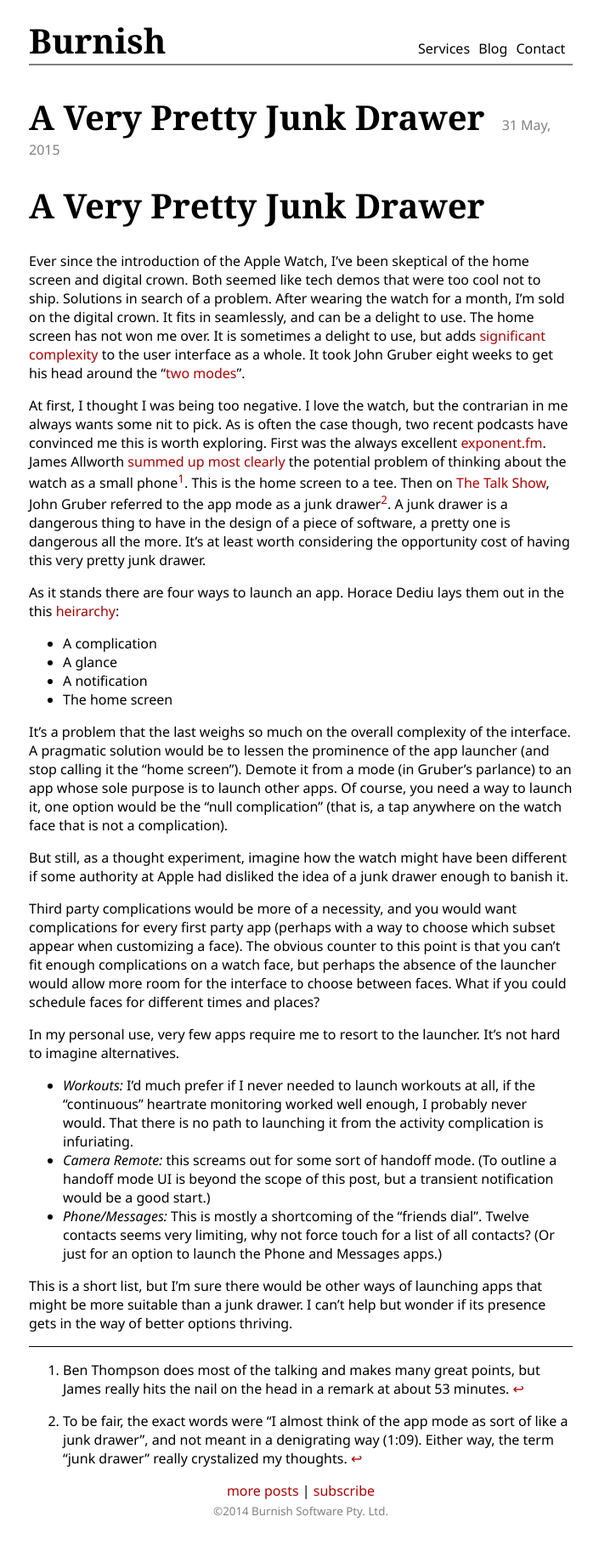
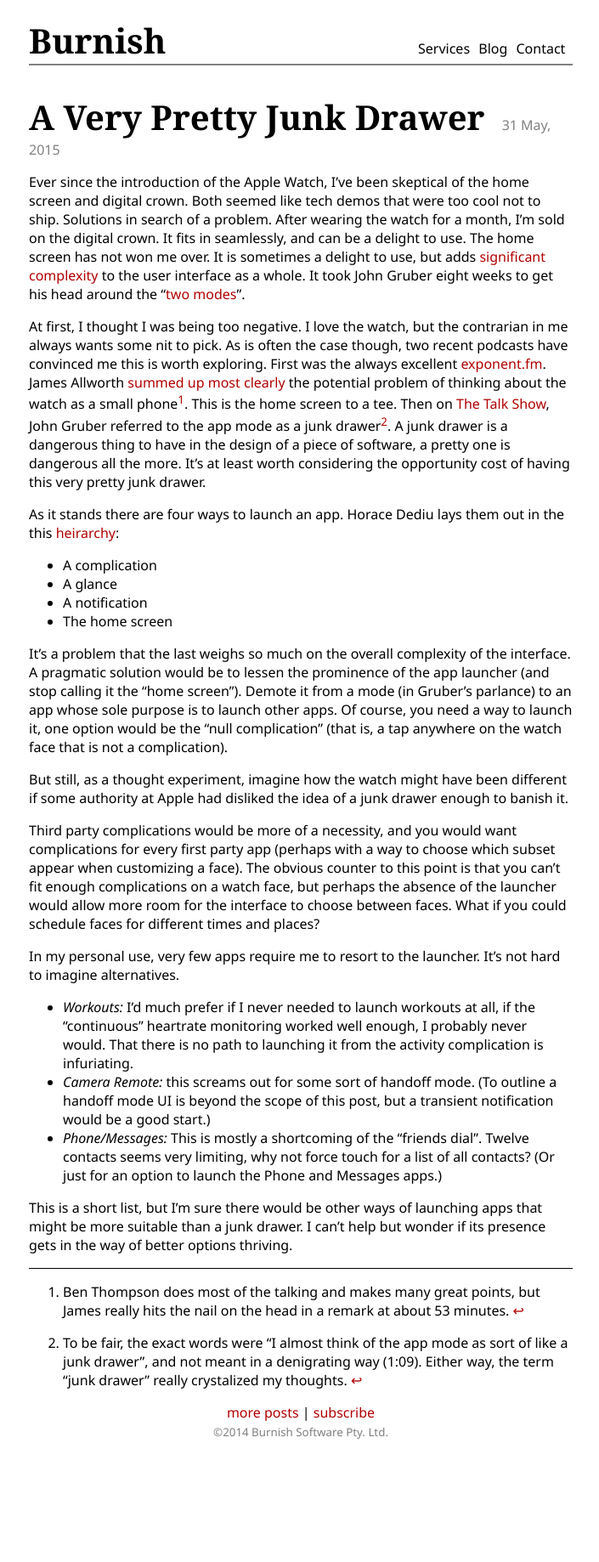
Before and after one commit to burnish/burnish.github.com, a Jekyll site: the page built from _posts/2015-05-31-a-very-pretty-junk-drawer.md, in a window 1280 px wide. Shown: the whole page at 85% size, without its empty margins (286-991 px from the left). Built offline with Jekyll 4.4.1, drawn with Linux system fonts in a browser that asks for light colours; after the commit the page ends 1746 px from its top, so only the background shows below that.

Commit message:
Created :_posts/2015-05-31-a-very-pretty-junk-drawer.md

```diff
--- a/_posts/2015-05-31-a-very-pretty-junk-drawer.md
+++ b/_posts/2015-05-31-a-very-pretty-junk-drawer.md
@@ -4,8 +4,6 @@ title: "A Very Pretty Junk Drawer"
 tags: watch
 description: As a "Home screen", the app launcher weighs heavily in the interface of the Apple Watch. Is it really necessary?
 ---
-
-# A Very Pretty Junk Drawer
 
 Ever since the introduction of the Apple Watch, I've been skeptical of the home screen and digital crown. Both seemed like tech demos that were too cool not to ship. Solutions in search of a problem. After wearing the watch for a month, I'm sold on the digital crown. It fits in seamlessly, and can be a delight to use. The home screen has not won me over. It is sometimes a delight to use, but adds [significant complexity][no-place-like-home] to the user interface as a whole. It took John Gruber eight weeks to get his head around the "[two modes][two-modes]".
 
```
